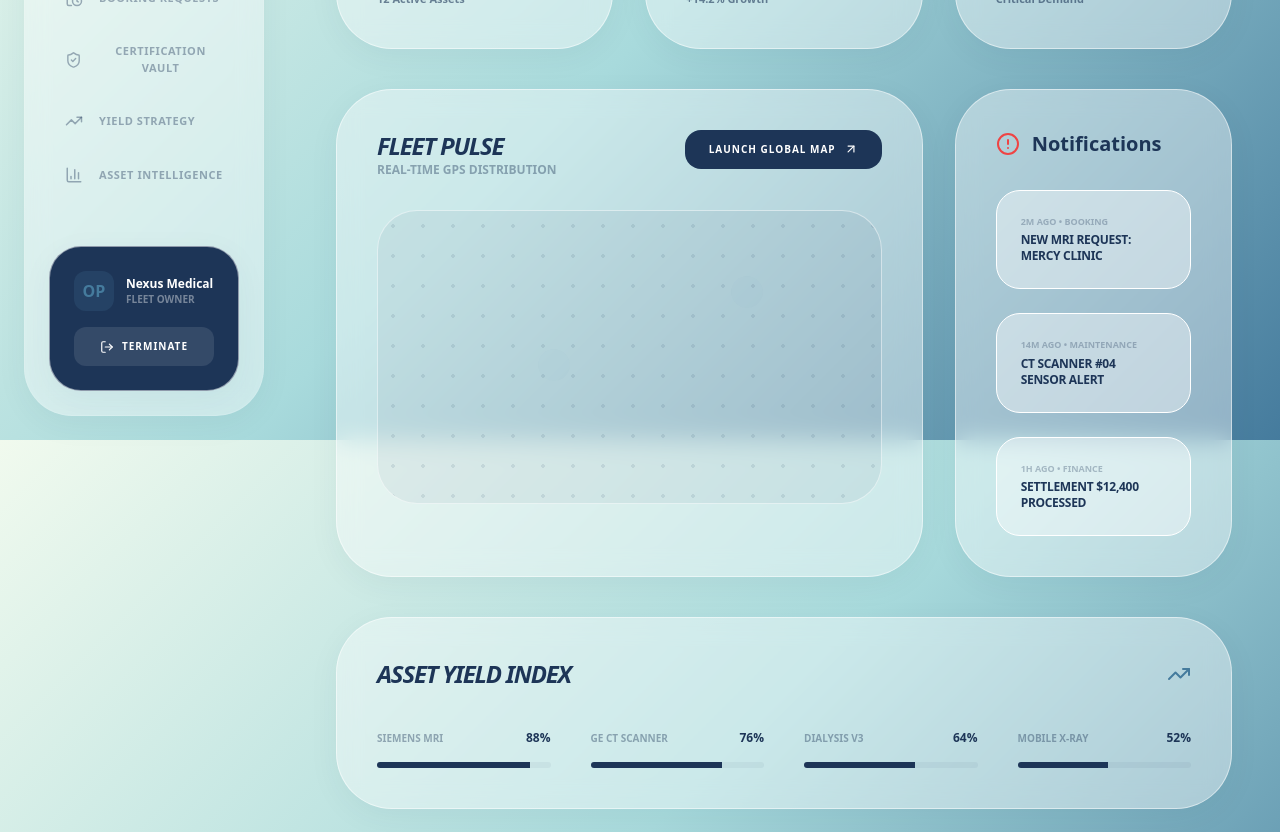
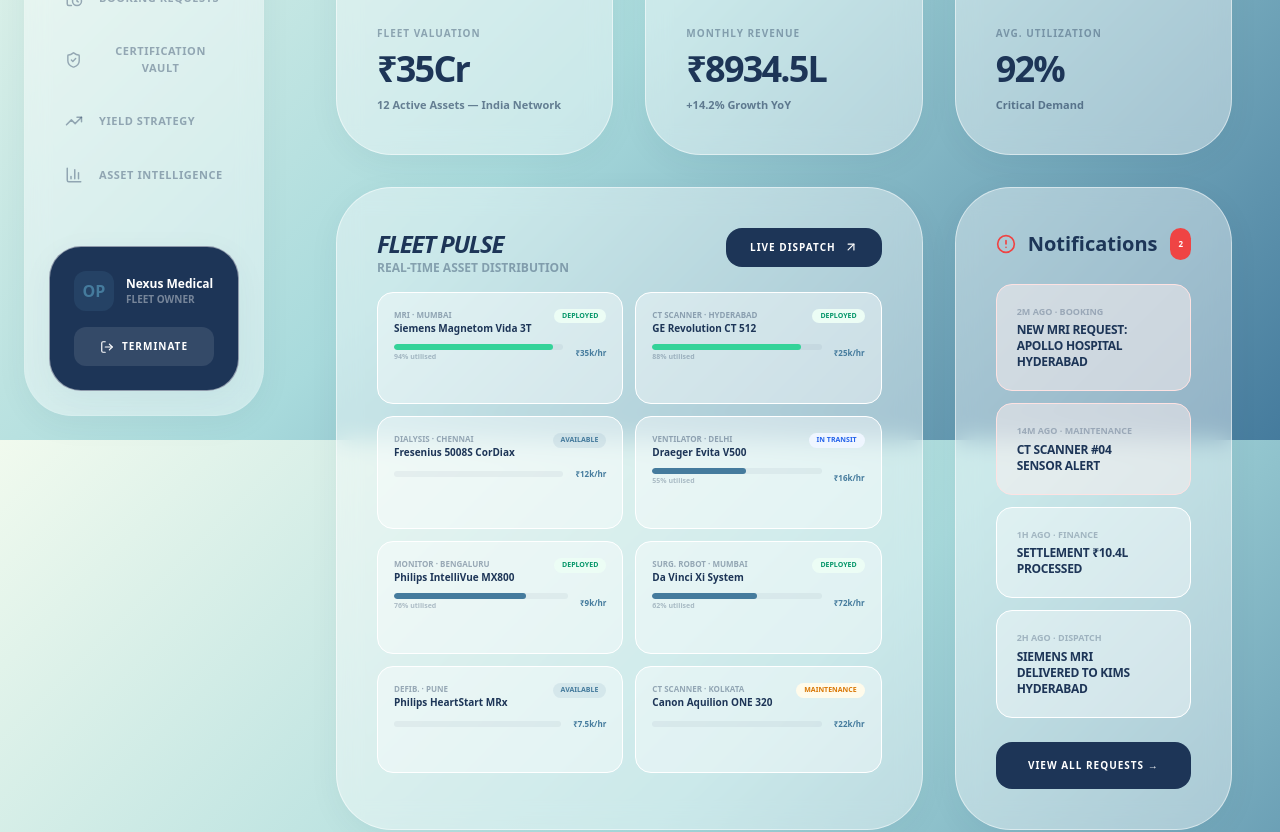
Before and after one commit to DharmiSapariya/ResourceRX, a React (Vite) app: page /owner in a window 1280 px wide. Shown: the part 360-1192 px from the top of the page. Built offline with nearby package versions, Linux system fonts and the light colour scheme.

Commit message:
fix: update OwnerDashboard page to latest version

```diff
--- a/src/pages/Owner/OwnerDashboard.jsx
+++ b/src/pages/Owner/OwnerDashboard.jsx
@@ -1,137 +1,176 @@
-import React from 'react';
-import { motion } from 'framer-motion';
+import React, { useState, useEffect } from 'react';
+import { motion, AnimatePresence } from 'framer-motion';
+import { useNavigate } from 'react-router-dom';
 import {
-  TrendingUp,
-  Activity,
-  DollarSign,
-  AlertCircle,
-  ArrowUpRight,
-  ChevronRight,
-  Zap
+  TrendingUp, Activity, DollarSign, AlertCircle, ArrowUpRight,
+  ChevronRight, Zap, Bell, X, Package, Truck
 } from 'lucide-react';
+import { useClinic } from '../../context/ClinicContext';
+
+const ALERTS_INIT = [
+  { id: 1, type: 'Booking',     msg: 'New MRI Request: Apollo Hospital Hyderabad',      time: '2m ago',  route: '/owner/requests',    urgent: true  },
+  { id: 2, type: 'Maintenance', msg: 'CT Scanner #04 Sensor Alert',         time: '14m ago', route: '/owner/analytics',   urgent: true  },
+  { id: 3, type: 'Finance',     msg: 'Settlement ₹10.4L Processed',        time: '1h ago',  route: '/owner/settlements', urgent: false },
+  { id: 4, type: 'Dispatch',    msg: 'Siemens MRI delivered to KIMS Hyderabad',  time: '2h ago',  route: '/owner/dispatch',    urgent: false },
+];
 
 export default function OwnerDashboard() {
+  const navigate = useNavigate();
+  const { ownerAssets } = useClinic();
+  const [alerts, setAlerts]   = useState(ALERTS_INIT);
+  const [revenue, setRevenue] = useState(10700000); // ₹1.07Cr
+
+  useEffect(() => {
+    const newAlerts = [
+      { type: 'Booking', msg: 'New CT Request: Fortis Bengaluru',  route: '/owner/requests',  urgent: true  },
+      { type: 'Finance', msg: 'Yield Report Ready for Review',  route: '/owner/yield',     urgent: false },
+      { type: 'Vault',   msg: 'ISO Certificate expiring soon',  route: '/owner/vault',     urgent: true  },
+    ];
+    let idx = 0;
+    const t = setInterval(() => {
+      const a = newAlerts[idx % newAlerts.length];
+      setAlerts(prev => [{ id: Date.now(), time: 'Just now', ...a }, ...prev.slice(0, 5)]);
+      setRevenue(r => r + Math.round(Math.random() * 42000));
+      idx++;
+    }, 20000);
+    return () => clearInterval(t);
+  }, []);
+
+  const dismiss = (id) => setAlerts(prev => prev.filter(a => a.id !== id));
+
   const glassStyle = "glass-panel p-10 rounded-[3.5rem] relative overflow-hidden transition-all duration-500";
 
-  const mainStats = [
-    { label: "Fleet Valuation", value: "$4.2M", sub: "12 Active Assets", icon: Zap, color: "text-secondary" },
-    { label: "Monthly Revenue", value: "$128.4k", sub: "+14.2% Growth", icon: DollarSign, color: "text-emerald-500" },
-    { label: "Avg. Utilization", value: "92%", sub: "Critical Demand", icon: Activity, color: "text-primary" },
+  const stats = [
+    { label: "Fleet Valuation",  value: "₹35Cr",   sub: "12 Active Assets — India Network",  icon: Zap,       color: "text-secondary",   route: "/owner/vault"       },
+    { label: "Monthly Revenue",  value: `₹${(revenue*83.5/100000).toFixed(1)}L`, sub: "+14.2% Growth YoY", icon: DollarSign, color: "text-emerald-500", route: "/owner/settlements" },
+    { label: "Avg. Utilization", value: "92%",     sub: "Critical Demand",   icon: Activity,  color: "text-primary",     route: "/owner/analytics"   },
+  ];
+
+  const quickNav = [
+    { label: "Add Equipment", icon: Package,    route: "/owner/add",      color: "bg-primary text-white"     },
+    { label: "Requests",      icon: Bell,       route: "/owner/requests", color: "bg-secondary text-primary" },
+    { label: "Dispatch",      icon: Truck,      route: "/owner/dispatch", color: "bg-white/60 text-primary"  },
+    { label: "Yield Config",  icon: TrendingUp, route: "/owner/yield",    color: "bg-white/60 text-primary"  },
   ];
 
   return (
-    <div className="max-w-7xl mx-auto space-y-10">
-
-      {/* HEADER SECTION */}
-      <div className="flex justify-between items-end mb-4">
+    <div className="max-w-7xl mx-auto space-y-8 pt-6 pb-20">
+      <div className="flex justify-between items-end">
         <div>
           <div className="inline-flex items-center gap-2 px-4 py-1 rounded-full bg-white/40 text-[10px] font-black uppercase mb-4 text-primary">
-            <Activity size={14} className="text-secondary" />
-            System Status: 100% Operational
+            <Activity size={14} className="text-secondary" /> System Status: 100% Operational
           </div>
-          {/* Heading changed to Deep Blue */}
-          <h2 className="text-5xl font-black tracking-tighter italic text-[#1d3557]">Control Center</h2>
+          <h2 className="text-5xl font-black tracking-tighter italic text-primary">Control Center</h2>
         </div>
         <div className="text-right">
-          <p className="text-[10px] font-black opacity-30 uppercase tracking-[0.3em]">Owner ID</p>
+          <p className="text-[10px] font-black opacity-30 uppercase tracking-[0.3em] text-primary">Owner ID</p>
           <p className="text-sm font-bold tracking-widest text-primary">RRX-OWN-88102</p>
         </div>
       </div>
 
-      {/* TOP STATS */}
+      <div className="grid grid-cols-4 gap-4">
+        {quickNav.map((n, i) => (
+          <button key={i} onClick={() => navigate(n.route)}
+            className={`${n.color} glass-panel p-5 rounded-[2rem] flex items-center justify-between font-black text-[10px] uppercase tracking-widest hover:scale-[1.02] transition-all`}>
+            <span>{n.label}</span><n.icon size={16} />
+          </button>
+        ))}
+      </div>
+
       <div className="grid md:grid-cols-3 gap-8">
-        {mainStats.map((stat, i) => (
-          <motion.div
-            key={i}
-            initial={{ opacity: 0, y: 20 }}
-            animate={{ opacity: 1, y: 0 }}
-            transition={{ delay: i * 0.1 }}
-            className={glassStyle}
-          >
-            <stat.icon className={`${stat.color} mb-8`} size={32} />
-            <p className="text-[10px] font-black opacity-40 uppercase tracking-widest mb-2">{stat.label}</p>
-            {/* Value changed to Deep Blue */}
-            <h3 className="text-4xl font-black tracking-tighter mb-2 text-[#1d3557]">{stat.value}</h3>
+        {stats.map((stat, i) => (
+          <motion.div key={i} initial={{ opacity: 0, y: 20 }} animate={{ opacity: 1, y: 0 }} transition={{ delay: i * 0.1 }}
+            onClick={() => navigate(stat.route)}
+            className={`${glassStyle} cursor-pointer hover:scale-[1.02] group`}>
+            <stat.icon className={`${stat.color} mb-8 group-hover:scale-110 transition-transform`} size={32} />
+            <p className="text-[10px] font-black opacity-40 uppercase tracking-widest mb-2 text-primary">{stat.label}</p>
+            <h3 className="text-4xl font-black tracking-tighter mb-2 text-primary">{stat.value}</h3>
             <p className="text-[11px] font-bold text-primary/60">{stat.sub}</p>
           </motion.div>
         ))}
       </div>
 
-      {/* MIDDLE SECTION: LIVE MONITORING & ALERTS */}
       <div className="grid lg:grid-cols-3 gap-8">
-
-        {/* LIVE DEPLOYMENT MAP PREVIEW */}
-        <div className={`lg:col-span-2 ${glassStyle} min-h-[400px] flex flex-col justify-between`}>
+        <div className={`lg:col-span-2 ${glassStyle} min-h-[380px] flex flex-col justify-between`}>
           <div className="flex justify-between items-start">
             <div>
-              {/* Heading changed to Deep Blue */}
-              <h3 className="text-2xl font-black tracking-tighter italic uppercase text-[#1d3557]">Fleet Pulse</h3>
-              <p className="text-xs font-bold opacity-40 uppercase">Real-time GPS distribution</p>
+              <h3 className="text-2xl font-black tracking-tighter italic uppercase text-primary">Fleet Pulse</h3>
+              <p className="text-xs font-bold opacity-40 uppercase text-primary">Real-time asset distribution</p>
             </div>
-            <button className="bg-primary text-white px-6 py-3 rounded-2xl font-black text-[10px] uppercase tracking-widest flex items-center gap-2">
-              Launch Global Map <ArrowUpRight size={14} />
+            <button onClick={() => navigate('/owner/dispatch')}
+              className="bg-primary text-white px-6 py-3 rounded-2xl font-black text-[10px] uppercase tracking-widest flex items-center gap-2 hover:bg-secondary hover:text-primary transition-all">
+              Live Dispatch <ArrowUpRight size={14} />
             </button>
           </div>
-
-          {/* Mock Map Visual */}
-          <div className="flex-1 my-8 bg-primary/5 rounded-[2.5rem] border border-white/50 relative overflow-hidden">
-            <div className="absolute inset-0 opacity-10 bg-[radial-gradient(#1d3557_2px,transparent_2px)] [background-size:30px_30px]" />
-            <div className="absolute top-1/2 left-1/3 w-4 h-4 bg-secondary rounded-full animate-ping" />
-            <div className="absolute top-1/4 right-1/4 w-4 h-4 bg-secondary rounded-full animate-ping" />
+          {/* Fleet Asset Grid — clear status per asset */}
+          <div className="flex-1 my-4 grid grid-cols-2 gap-3">
+            {[
+              { name:"Siemens Magnetom Vida 3T",  type:"MRI",         city:"Mumbai",    status:"Deployed",   util:94, rate:"₹35k/hr" },
+              { name:"GE Revolution CT 512",       type:"CT Scanner",  city:"Hyderabad", status:"Deployed",   util:88, rate:"₹25k/hr" },
+              { name:"Fresenius 5008S CorDiax",    type:"Dialysis",    city:"Chennai",   status:"Available",  util:0,  rate:"₹12k/hr" },
+              { name:"Draeger Evita V500",          type:"Ventilator",  city:"Delhi",     status:"In Transit", util:55, rate:"₹16k/hr" },
+              { name:"Philips IntelliVue MX800",   type:"Monitor",     city:"Bengaluru", status:"Deployed",   util:76, rate:"₹9k/hr"  },
+              { name:"Da Vinci Xi System",          type:"Surg. Robot", city:"Mumbai",    status:"Deployed",   util:62, rate:"₹72k/hr" },
+              { name:"Philips HeartStart MRx",     type:"Defib.",      city:"Pune",      status:"Available",  util:0,  rate:"₹7.5k/hr"},
+              { name:"Canon Aquilion ONE 320",     type:"CT Scanner",  city:"Kolkata",   status:"Maintenance",util:0,  rate:"₹22k/hr" },
+            ].map((a, i) => {
+              const statusColor = a.status==='Deployed'?'text-emerald-600 bg-emerald-50':a.status==='Available'?'text-secondary bg-secondary/10':a.status==='In Transit'?'text-blue-600 bg-blue-50':'text-amber-600 bg-amber-50';
+              return (
+                <div key={i} onClick={() => navigate('/owner/analytics')}
+                  className="p-4 bg-white/40 rounded-2xl border border-white hover:bg-white/70 cursor-pointer transition-all group">
+                  <div className="flex justify-between items-start mb-2">
+                    <div className="flex-1 min-w-0">
+                      <p className="text-[8px] font-black uppercase opacity-40 text-primary">{a.type} · {a.city}</p>
+                      <p className="text-[10px] font-black text-primary truncate">{a.name}</p>
+                    </div>
+                    <span className={`text-[7px] font-black uppercase px-2 py-0.5 rounded-full shrink-0 ml-2 ${statusColor}`}>{a.status}</span>
+                  </div>
+                  <div className="flex justify-between items-center">
+                    <div className="flex-1 mr-3">
+                      <div className="h-1.5 bg-primary/5 rounded-full overflow-hidden">
+                        <motion.div initial={{width:0}} animate={{width:`${a.util}%`}} transition={{duration:1.2, delay:0.3+i*0.08}}
+                          className={`h-full rounded-full ${a.util>80?'bg-emerald-400':a.util>40?'bg-secondary':'bg-primary/20'}`}/>
+                      </div>
+                      {a.util > 0 && <p className="text-[7px] font-black opacity-30 text-primary mt-0.5">{a.util}% utilised</p>}
+                    </div>
+                    <p className="text-[8px] font-black text-secondary shrink-0">{a.rate}</p>
+                  </div>
+                </div>
+              );
+            })}
           </div>
         </div>
 
-        {/* RECENT ALERTS */}
         <div className={glassStyle}>
-          {/* Heading changed to Deep Blue */}
-          <h3 className="text-xl font-black mb-8 flex items-center gap-3 text-[#1d3557]">
-            <AlertCircle className="text-red-500" /> Notifications
+          <h3 className="text-xl font-black mb-6 flex items-center gap-3 text-primary">
+            <AlertCircle className="text-red-500" size={20} /> Notifications
+            {alerts.filter(a=>a.urgent).length > 0 && (
+              <span className="ml-auto bg-red-500 text-white text-[8px] font-black px-2 py-0.5 rounded-full">{alerts.filter(a=>a.urgent).length}</span>
+            )}
           </h3>
-          <div className="space-y-6">
-            {[
-              { type: 'Booking', msg: 'New MRI Request: Mercy Clinic', time: '2m ago' },
-              { type: 'Maintenance', msg: 'CT Scanner #04 Sensor Alert', time: '14m ago' },
-              { type: 'Finance', msg: 'Settlement $12,400 Processed', time: '1h ago' }
-            ].map((alert, i) => (
-              <div key={i} className="p-6 bg-white/40 rounded-3xl border border-white group cursor-pointer hover:bg-white/60 transition-all">
-                <p className="text-[9px] font-black opacity-30 uppercase mb-1">{alert.time} • {alert.type}</p>
-                <div className="flex justify-between items-center">
-                  <p className="text-xs font-bold uppercase tracking-tight text-[#1d3557]">{alert.msg}</p>
-                  <ChevronRight size={14} className="opacity-0 group-hover:opacity-100 -translate-x-2 group-hover:translate-x-0 transition-all" />
-                </div>
-              </div>
-            ))}
-          </div>
+          <AnimatePresence>
+            <div className="space-y-3">
+              {alerts.map(alert => (
+                <motion.div key={alert.id} initial={{ opacity: 0, x: 20 }} animate={{ opacity: 1, x: 0 }} exit={{ opacity: 0, x: -20 }}
+                  onClick={() => navigate(alert.route)}
+                  className={`p-5 rounded-2xl border cursor-pointer hover:bg-white/60 transition-all group relative ${alert.urgent?'bg-red-50/50 border-red-100':'bg-white/40 border-white'}`}>
+                  <button onClick={e=>{e.stopPropagation();dismiss(alert.id);}}
+                    className="absolute top-3 right-3 opacity-0 group-hover:opacity-40 hover:opacity-100 transition-opacity text-primary"><X size={12}/></button>
+                  <p className="text-[9px] font-black opacity-30 uppercase mb-1 text-primary">{alert.time} · {alert.type}</p>
+                  <div className="flex justify-between items-center pr-4">
+                    <p className="text-xs font-bold uppercase tracking-tight text-primary">{alert.msg}</p>
+                    <ChevronRight size={12} className="opacity-0 group-hover:opacity-100 text-primary transition-opacity" />
+                  </div>
+                </motion.div>
+              ))}
+            </div>
+          </AnimatePresence>
+          <button onClick={() => navigate('/owner/requests')}
+            className="mt-6 w-full py-4 bg-primary text-white rounded-2xl font-black text-[10px] uppercase tracking-widest hover:bg-secondary hover:text-primary transition-all">
+            View All Requests →
+          </button>
         </div>
       </div>
-
-      {/* LOWER SECTION: ASSET PERFORMANCE PREVIEW */}
-      <div className={glassStyle}>
-        <div className="flex justify-between items-center mb-10">
-          {/* Heading changed to Deep Blue */}
-          <h3 className="text-2xl font-black tracking-tighter italic uppercase text-[#1d3557]">Asset Yield Index</h3>
-          <TrendingUp className="text-secondary" />
-        </div>
-        <div className="grid md:grid-cols-4 gap-10">
-          {["Siemens MRI", "GE CT Scanner", "Dialysis V3", "Mobile X-Ray"].map((asset, i) => (
-            <div key={i} className="space-y-4">
-              <div className="flex justify-between items-end">
-                <p className="text-[10px] font-black uppercase opacity-40">{asset}</p>
-                <p className="text-xs font-black text-[#1d3557]">{88 - (i * 12)}%</p>
-              </div>
-              <div className="h-1.5 bg-primary/5 rounded-full overflow-hidden">
-                <motion.div
-                  initial={{ width: 0 }}
-                  animate={{ width: `${88 - (i * 12)}%` }}
-                  transition={{ duration: 1, delay: 0.5 }}
-                  className="h-full bg-primary"
-                />
-              </div>
-            </div>
-          ))}
-        </div>
-      </div>
-
     </div>
   );
 }
```
